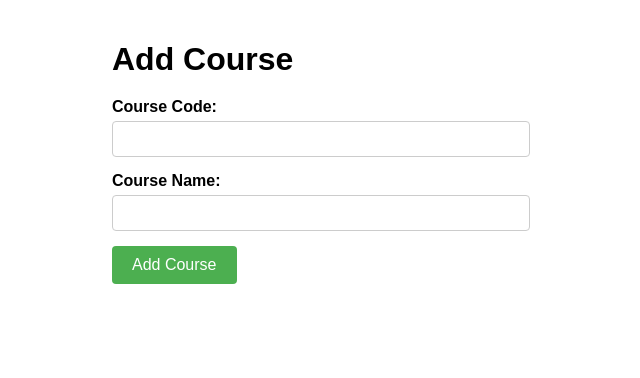
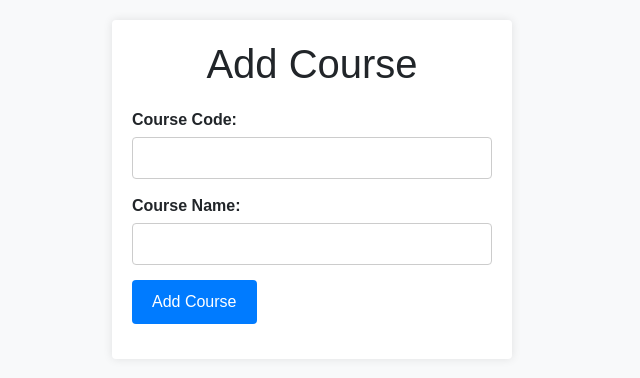
Before and after one commit to Abhijitkr/Grade-Management-System, a PHP site: page /add_course.php in a window 1280 px wide. Shown: the top 378 px of the page, without its empty margins (328-968 px from the left). Run offline with PHP 8.4, Linux system fonts and the light colour scheme; a user stored in the database is signed in; some libraries are stand-ins or nearby versions.

Commit message:
Standardize the theme
Did some background color changes mostly common color

```diff
--- a/add_course.php
+++ b/add_course.php
@@ -52,33 +52,40 @@ if ($_SERVER['REQUEST_METHOD'] === 'POST') {
 <html>
 <head>
     <title>Add Course</title>
+    <!-- Include Bootstrap CSS -->
+    <link rel="stylesheet" href="https://stackpath.bootstrapcdn.com/bootstrap/4.5.2/css/bootstrap.min.css">
     <style>
         body {
+            background-color: #f8f9fa; /* Set a consistent background color */
             font-family: Arial, sans-serif;
-            margin: 0;
             padding: 20px;
         }
 
-        h1 {
-            margin-bottom: 20px;
+        .container {
+            max-width: 400px;
+            margin: 0 auto;
+            background-color: #fff;
+            padding: 20px;
+            border-radius: 4px;
+            box-shadow: 0 0 10px rgba(0, 0, 0, 0.1);
         }
 
-        .form-container {
-            max-width: 400px;
-            margin: 0 auto;
+        .container h1 {
+            margin-bottom: 20px;
+            text-align: center;
         }
 
-        .form-group {
+        .container .form-group {
             margin-bottom: 15px;
         }
 
-        .form-group label {
+        .container .form-group label {
             display: block;
             margin-bottom: 5px;
             font-weight: bold;
         }
 
-        .form-group input[type="text"] {
+        .container .form-group input[type="text"] {
             width: 100%;
             padding: 8px;
             font-size: 16px;
@@ -86,18 +93,18 @@ if ($_SERVER['REQUEST_METHOD'] === 'POST') {
             border-radius: 4px;
         }
 
-        .form-group .error {
+        .container .form-group .error {
             color: #ff0000;
             margin-top: 5px;
         }
 
-        .form-group .success {
+        .container .form-group .success {
             color: #008000;
             margin-top: 5px;
         }
 
-        .form-group input[type="submit"] {
-            background-color: #4CAF50;
+        .container .form-group input[type="submit"] {
+            background-color: #007bff; /* Change the button color to blue */
             color: #fff;
             border: none;
             padding: 10px 20px;
@@ -106,13 +113,13 @@ if ($_SERVER['REQUEST_METHOD'] === 'POST') {
             border-radius: 4px;
         }
 
-        .form-group input[type="submit"]:hover {
-            background-color: #45a049;
+        .container .form-group input[type="submit"]:hover {
+            background-color: #0069d9; /* Change the button hover color to a darker blue */
         }
     </style>
 </head>
 <body>
-    <div class="form-container">
+    <div class="container">
         <h1>Add Course</h1>
 
         <!-- Display any error messages -->
@@ -136,9 +143,14 @@ if ($_SERVER['REQUEST_METHOD'] === 'POST') {
                 <input type="text" id="course_name" name="course_name" value="<?php echo $course_name; ?>">
             </div>
             <div class="form-group">
-                <input type="submit" value="Add Course">
+                <input type="submit" value="Add Course" class="btn btn-primary"> <!-- Apply the primary button style -->
             </div>
         </form>
     </div>
+
+    <!-- Include Bootstrap JS -->
+    <script src="https://code.jquery.com/jquery-3.5.1.slim.min.js"></script>
+    <script src="https://cdn.jsdelivr.net/npm/@popperjs/core@2.5.4/dist/umd/popper.min.js"></script>
+    <script src="https://stackpath.bootstrapcdn.com/bootstrap/4.5.2/js/bootstrap.min.js"></script>
 </body>
 </html>
```
